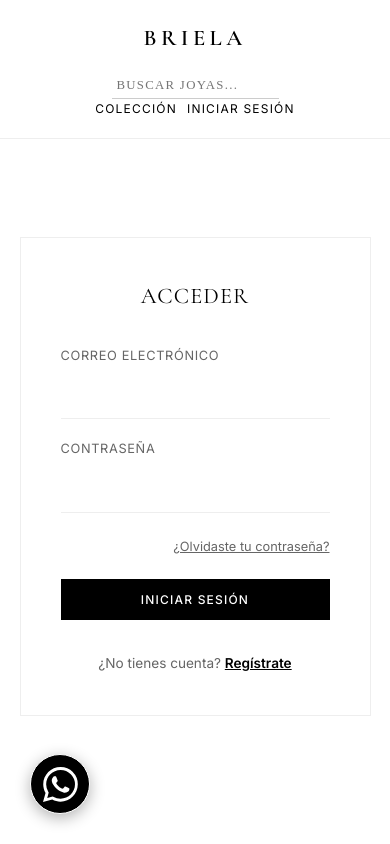
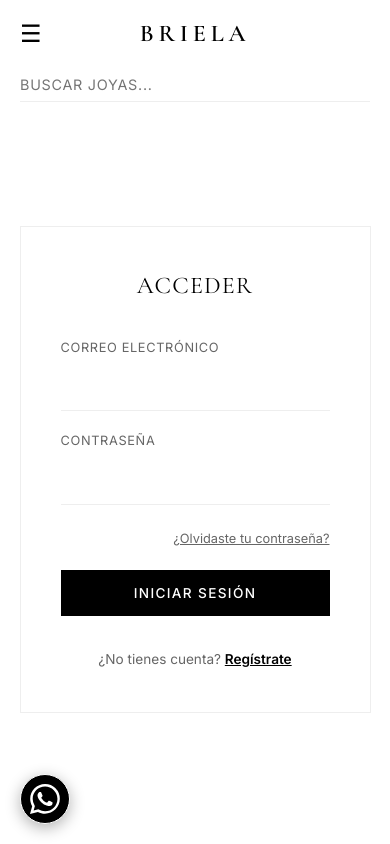
Before and after one commit to maykooldos-sketch/BRIELA, a React (Vite) app in the folder frontend/: page /login in a window 390 px wide. Shown: the top 844 px of the page. Built offline with nearby package versions, Linux system fonts and the light colour scheme; no server answers.

Commit message:
mejoras diseño movil premium

```diff
--- a/frontend/src/components/Navbar.jsx
+++ b/frontend/src/components/Navbar.jsx
@@ -5,85 +5,83 @@
 const Navbar = () => {
     const { user, logout } = useContext(AuthContext);
     const [searchTerm, setSearchTerm] = useState('');
+    const [isMenuOpen, setIsMenuOpen] = useState(false);
     const navigate = useNavigate();
 
     const handleLogout = () => {
         logout();
+        setIsMenuOpen(false);
         navigate('/');
     };
 
     const handleSearch = (e) => {
         e.preventDefault();
         navigate(`/?search=${searchTerm}`);
+        if (window.innerWidth <= 768) setIsMenuOpen(false);
     };
 
     return (
-        <nav className="navbar" style={{ padding: '20px 5%', display: 'flex', justifyContent: 'space-between', alignItems: 'center' }}>
-            <Link to="/" className="logo">BRIELA</Link>
+        <nav className="navbar">
+            <div className="navbar-container">
+                <button
+                    className="mobile-toggle"
+                    onClick={() => setIsMenuOpen(!isMenuOpen)}
+                    aria-label="Menu"
+                >
+                    {isMenuOpen ? '✕' : '☰'}
+                </button>
 
-            <form onSubmit={handleSearch} style={{ flex: 1, margin: '0 40px', maxWidth: '400px' }}>
+                <Link to="/" className="logo" onClick={() => setIsMenuOpen(false)}>BRIELA</Link>
+
+                <div className="navbar-right">
+                    {user && (
+                        <Link to="/cart" className="mobile-cart-icon" onClick={() => setIsMenuOpen(false)}>
+                            🛒
+                        </Link>
+                    )}
+                </div>
+            </div>
+
+            <form onSubmit={handleSearch} className="search-form">
                 <input
                     type="text"
                     placeholder="BUSCAR JOYAS..."
                     value={searchTerm}
                     onChange={(e) => setSearchTerm(e.target.value)}
-                    style={{
-                        width: '100%',
-                        background: 'none',
-                        border: 'none',
-                        borderBottom: '1px solid #ccc',
-                        fontFamily: 'Montserrat',
-                        fontSize: '0.8rem',
-                        padding: '5px',
-                        outline: 'none',
-                        letterSpacing: '0.1em'
-                    }}
+                    className="search-input"
                 />
             </form>
 
-            <div className="navbar-links">
-                <Link to="/">Colección</Link>
+            <div className={`navbar-links ${isMenuOpen ? 'active' : ''}`}>
+                <div className="mobile-menu-header">MENU</div>
+                <Link to="/" onClick={() => setIsMenuOpen(false)}>Colección</Link>
+
                 {user ? (
                     <>
-                        <Link to="/favoritos">Mis Favoritos</Link>
-                        <Link to="/cart">Carrito</Link>
-                        <Link to="/dashboard">Mis Pedidos</Link>
-                        {user.role === 'admin' && <Link to="/admin" style={{ fontWeight: 'bold' }}>Control</Link>}
-                        <a href="#" onClick={handleLogout}>Salir</a>
+                        <Link to="/favoritos" onClick={() => setIsMenuOpen(false)}>Mis Favoritos</Link>
+                        <Link to="/cart" onClick={() => setIsMenuOpen(false)}>Carrito</Link>
+                        <Link to="/dashboard" onClick={() => setIsMenuOpen(false)}>Mis Pedidos</Link>
+                        {user.role === 'admin' && <Link to="/admin" className="admin-link" onClick={() => setIsMenuOpen(false)}>Control Panel</Link>}
+                        <button className="logout-btn" onClick={handleLogout}>Cerrar Sesión</button>
                     </>
                 ) : (
-                    <Link to="/login">Iniciar Sesión</Link>
+                    <Link to="/login" className="login-btn-mobile" onClick={() => setIsMenuOpen(false)}>Iniciar Sesión</Link>
                 )}
             </div>
 
-            {/* Botón WhatsApp Flotante */}
+            {/* WhatsApp Floating Button */}
             <a
                 href="https://wa.me/573000000000"
                 target="_blank"
                 rel="noreferrer"
-                style={{
-                    position: 'fixed',
-                    bottom: '30px',
-                    left: '30px',
-                    backgroundColor: '#000', // Negro Briela de nuevo
-                    color: '#fff',
-                    width: '60px',
-                    height: '60px',
-                    borderRadius: '50%',
-                    display: 'flex',
-                    alignItems: 'center',
-                    justifyContent: 'center',
-                    boxShadow: '0 4px 15px rgba(0,0,0,0.3)',
-                    zIndex: 1000,
-                    textDecoration: 'none',
-                    border: '1px solid #fff'
-                }}
+                className="whatsapp-float"
             >
-                <svg width="35" height="35" viewBox="0 0 24 24" fill="#fff" xmlns="http://www.w3.org/2000/svg">
+                <svg width="30" height="30" viewBox="0 0 24 24" fill="#fff" xmlns="http://www.w3.org/2000/svg">
                     <path d="M17.472 14.382c-.297-.149-1.758-.867-2.03-.967-.273-.099-.471-.148-.67.15-.197.297-.767.966-.94 1.164-.173.199-.347.223-.644.075-.297-.15-1.255-.463-2.39-1.475-.883-.788-1.48-1.761-1.653-2.059-.173-.297-.018-.458.13-.606.134-.133.298-.347.446-.52.149-.174.198-.298.298-.497.099-.198.05-.371-.025-.52-.075-.149-.669-1.612-.916-2.207-.242-.579-.487-.5-.669-.51-.173-.008-.371-.01-.57-.01-.198 0-.52.074-.792.372-.272.297-1.04 1.016-1.04 2.479 0 1.462 1.065 2.875 1.213 3.074.149.198 2.096 3.2 5.077 4.487.709.306 1.262.489 1.694.625.712.227 1.36.195 1.871.118.571-.085 1.758-.719 2.006-1.413.248-.694.248-1.289.173-1.413-.074-.124-.272-.198-.57-.347m-5.421 7.403h-.004a9.87 9.87 0 01-5.031-1.378l-.361-.214-3.741.982.998-3.648-.235-.374a9.86 9.86 0 01-1.51-5.26c.001-5.45 4.436-9.884 9.888-9.884 2.64 0 5.122 1.03 6.988 2.898a9.825 9.825 0 012.893 6.994c-.003 5.45-4.437 9.884-9.885 9.884m8.413-18.297A11.815 11.815 0 0012.05 0C5.495 0 .16 5.335.157 11.892c0 2.096.547 4.142 1.588 5.945L0 24l6.335-1.662c1.72.937 3.659 1.432 5.631 1.433h.005c6.554 0 11.89-5.335 11.893-11.893a11.821 11.821 0 00-3.48-8.413z" />
                 </svg>
             </a>
         </nav>
+
     );
 };
 
--- a/frontend/src/index.css
+++ b/frontend/src/index.css
@@ -157,52 +157,350 @@
   margin-bottom: 2rem;
 }
 
-/* Responsive Media Queries */
+.search-form {
+  flex: 1;
+  margin: 0 40px;
+  max-width: 400px;
+}
+
+.category-filters-container {
+  display: flex;
+  justify-content: center;
+  gap: 15px;
+  margin-bottom: 50px;
+  flex-wrap: wrap;
+}
+
+
+.search-input {
+  width: 100%;
+  background: none;
+  border: none;
+  border-bottom: 1px solid var(--color-border);
+  font-family: var(--font-sans);
+  font-size: 0.9rem;
+  padding: 8px 0;
+  outline: none;
+  letter-spacing: 0.05em;
+  transition: border-color 0.3s;
+}
+
+.search-input:focus {
+  border-bottom-color: var(--color-text);
+}
+
+.product-info-container {
+  display: flex;
+  flex-direction: column;
+  justify-content: center;
+}
+
+.product-category-tag {
+  text-transform: uppercase;
+  font-size: 0.8rem;
+  color: var(--color-text-light);
+  letter-spacing: 0.15em;
+  margin-bottom: 5px;
+}
+
+.product-title {
+  font-size: 2.5rem;
+  margin: 10px 0 20px;
+  line-height: 1.1;
+  letter-spacing: 0.02em;
+}
+
+.product-price {
+  font-size: 1.5rem;
+  margin-bottom: 40px;
+  font-weight: 300;
+}
+
+.product-description-container {
+  padding: 30px 0;
+  border-top: 1px solid var(--color-border);
+  border-bottom: 1px solid var(--color-border);
+  margin-bottom: 40px;
+}
+
+.tech-specs-title {
+  font-family: var(--font-sans);
+  font-size: 0.75rem;
+  font-weight: 600;
+  letter-spacing: 0.1em;
+  margin-bottom: 15px;
+  color: var(--color-text);
+}
+
+.product-description-text {
+  color: var(--color-text-light);
+  font-size: 0.95rem;
+  line-height: 1.7;
+}
+
+.product-actions {
+  display: flex;
+  gap: 20px;
+  margin-bottom: 30px;
+}
+
+.add-to-cart-btn {
+  flex: 1;
+  padding: 22px !important;
+  font-size: 0.9rem !important;
+}
+
+.wishlist-btn-detail {
+  width: 70px;
+  border: 1px solid var(--color-text);
+  background: transparent;
+  font-size: 1.6rem;
+  cursor: pointer;
+  transition: all 0.3s cubic-bezier(0.4, 0, 0.2, 1);
+  display: flex;
+  align-items: center;
+  justify-content: center;
+}
+
+.wishlist-btn-detail.active {
+  color: #ff4d4d;
+  border-color: #ff4d4d;
+}
+
+.shipping-info {
+  margin-top: 20px;
+  font-size: 0.85rem;
+  color: var(--color-text-light);
+  display: flex;
+  flex-direction: column;
+  gap: 12px;
+  letter-spacing: 0.02em;
+}
+
+
+.product-grid {
+  display: grid;
+  grid-template-columns: repeat(auto-fit, minmax(280px, 1fr));
+  gap: 30px;
+}
+
+.product-detail-grid {
+  display: grid;
+  grid-template-columns: 1fr 1fr;
+  gap: 60px;
+}
+
+.whatsapp-float {
+  position: fixed;
+  bottom: 30px;
+  left: 30px;
+  background-color: #000;
+  color: #fff;
+  width: 60px;
+  height: 60px;
+  border-radius: 50%;
+  display: flex;
+  align-items: center;
+  justify-content: center;
+  box-shadow: 0 4px 15px rgba(0, 0, 0, 0.3);
+  z-index: 1000;
+  text-decoration: none;
+  border: 1px solid #fff;
+}
+
+
 @media (max-width: 768px) {
   .navbar {
-    flex-direction: column;
-    padding: 15px 20px;
+    padding: 10px 0 !important;
+    flex-wrap: wrap;
+    border-bottom: none;
+  }
+
+  .navbar-container {
+    display: flex;
+    justify-content: space-between;
+    align-items: center;
+    width: 100%;
+    padding: 10px 20px;
+  }
+
+  .mobile-toggle {
+    display: block !important;
+    background: none;
+    border: none;
+    font-size: 1.5rem;
+    cursor: pointer;
+    padding: 0;
   }
 
   .navbar .logo {
-    margin-bottom: 15px;
-    font-size: 1.4rem;
+    font-size: 1.5rem !important;
+    position: absolute;
+    left: 50%;
+    transform: translateX(-50%);
+    margin: 0 !important;
+  }
+
+  .navbar-right {
+    display: flex;
+    gap: 15px;
+    font-size: 1.2rem;
+  }
+
+  .search-form {
+    width: 100%;
+    margin: 10px 20px 20px !important;
+    max-width: none !important;
+    order: 3;
   }
 
   .navbar-links {
-    gap: 15px;
-    font-size: 0.75rem;
-    flex-wrap: wrap;
-    justify-content: center;
+    position: fixed;
+    top: 0;
+    left: -100%;
+    width: 80%;
+    height: 100vh;
+    background: #fff;
+    z-index: 200;
+    display: flex;
+    flex-direction: column;
+    padding: 40px 30px;
+    transition: left 0.4s ease;
+    box-shadow: 10px 0 30px rgba(0, 0, 0, 0.1);
+    gap: 0 !important;
+    text-align: left !important;
+  }
+
+  .navbar-links.active {
+    left: 0;
+    display: flex;
+  }
+
+  .mobile-menu-header {
+    font-family: var(--font-serif);
+    font-size: 0.8rem;
+    letter-spacing: 0.3em;
+    color: #999;
+    margin-bottom: 40px;
+    padding-bottom: 10px;
+    border-bottom: 1px solid #eee;
+  }
+
+  .navbar-links a {
+    font-size: 1.1rem !important;
+    padding: 15px 0 !important;
+    letter-spacing: 0.1em;
+    border-bottom: 1px solid #f9f9f9;
+  }
+
+  .logout-btn,
+  .login-btn-mobile {
+    margin-top: 30px;
+    background: #000;
+    color: #fff;
+    border: none;
+    padding: 15px;
+    font-family: var(--font-sans);
+    font-size: 0.8rem;
+    letter-spacing: 0.2em;
+    text-transform: uppercase;
+    width: 100%;
+    cursor: pointer;
+  }
+
+  .product-detail-grid {
+    grid-template-columns: 1fr;
+    gap: 40px;
+  }
+
+  .product-main-image {
+    height: 400px !important;
+  }
+
+  .product-title {
+    font-size: 1.8rem !important;
+    margin: 15px 0 10px !important;
+    padding: 0 !important;
+  }
+
+  .product-price {
+    margin-bottom: 25px !important;
+    font-size: 1.2rem !important;
+  }
+
+  .product-description-container {
+    padding: 20px 0 !important;
+    margin-bottom: 25px !important;
+  }
+
+  .product-actions {
+    flex-direction: column;
+    gap: 10px !important;
+  }
+
+  .add-to-cart-btn {
+    width: 100% !important;
+    padding: 18px !important;
+  }
+
+  .wishlist-btn-detail {
+    width: 100% !important;
+    padding: 10px !important;
+    height: 50px;
+  }
+
+  .product-grid {
+    grid-template-columns: 1fr 1fr !important;
+    gap: 15px !important;
+    padding: 0 10px;
+  }
+
+
+  .whatsapp-float {
+    width: 50px;
+    height: 50px;
+    bottom: 20px;
+    left: 20px;
+  }
+
+  .category-filters-container {
+    display: flex;
+    overflow-x: auto;
+    gap: 10px !important;
+    padding: 10px 20px;
+    margin-bottom: 30px !important;
+    scrollbar-width: none;
+  }
+
+  .category-filters-container::-webkit-scrollbar {
+    display: none;
+  }
+
+  .category-filters-container button {
+    flex: 0 0 auto;
+    padding: 10px 25px !important;
+  }
+}
+
+
+
+
+@media (max-width: 480px) {
+  .navbar {
+    padding: 10px 0 !important;
   }
 
   .container {
     padding: 0 15px;
   }
 
-  h1 {
-    font-size: 1.8rem;
-  }
-
-  h2 {
-    font-size: 1.4rem;
-  }
-
-  .product-card div[style*="height: 350px"] {
-    height: 250px !important;
+  .product-grid {
+    grid-template-columns: 1fr 1fr !important;
+    gap: 10px !important;
   }
 }
 
-@media (max-width: 480px) {
-  .navbar-links {
-    gap: 10px;
-  }
 
-  .btn {
-    padding: 12px 20px;
-    font-size: 0.75rem;
-  }
-}
 
 /* Animaciones para Modales */
 @keyframes fadeInScale {
--- a/frontend/src/pages/Cart.jsx
+++ b/frontend/src/pages/Cart.jsx
@@ -90,7 +90,7 @@
                 <>
                     <div style={{ borderTop: '1px solid var(--color-border)' }}>
                         {cartItems.map((item, index) => (
-                            <div key={index} style={{ display: 'flex', justifyContent: 'space-between', alignItems: 'center', padding: '20px 0', borderBottom: '1px solid var(--color-border)' }}>
+                            <div key={index} className="cart-item" style={{ display: 'flex', justifyContent: 'space-between', alignItems: 'center', padding: '20px 0', borderBottom: '1px solid var(--color-border)' }}>
                                 <div>
                                     <h4 style={{ fontFamily: 'var(--font-sans)', fontWeight: '600', letterSpacing: '0' }}>{item.product.name}</h4>
                                     <p style={{ color: 'var(--color-text-light)', fontSize: '0.9rem' }}>Cantidad: {item.quantity}</p>
@@ -110,10 +110,11 @@
                         ))}
                     </div>
 
-                    <div style={{ marginTop: '40px', textAlign: 'right' }}>
+                    <div className="cart-summary" style={{ marginTop: '40px', textAlign: 'right' }}>
                         <h3 style={{ marginBottom: '20px', fontFamily: 'var(--font-sans)', letterSpacing: '0' }}>TOTAL: $ {total.toLocaleString('es-CO')} COP</h3>
                         <button className="btn btn-solid" style={{ width: 'auto', padding: '15px 40px' }} onClick={() => setStep(2)}>FINALIZAR COMPRA</button>
                     </div>
+
                 </>
             )}
         </div>
```
Also changed, not shown: frontend/src/pages/Home.jsx (+7 -3 lines), frontend/src/pages/ProductDetails.jsx (+19 -24 lines).
